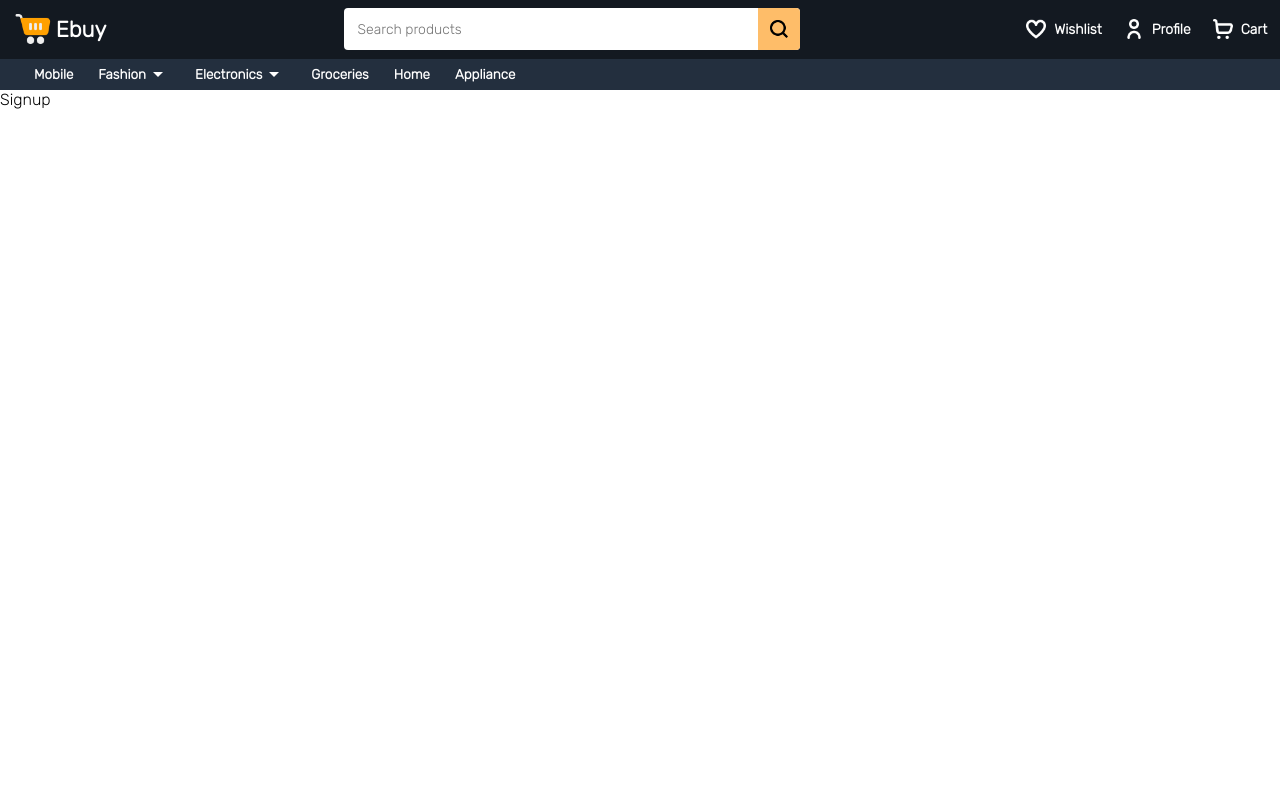
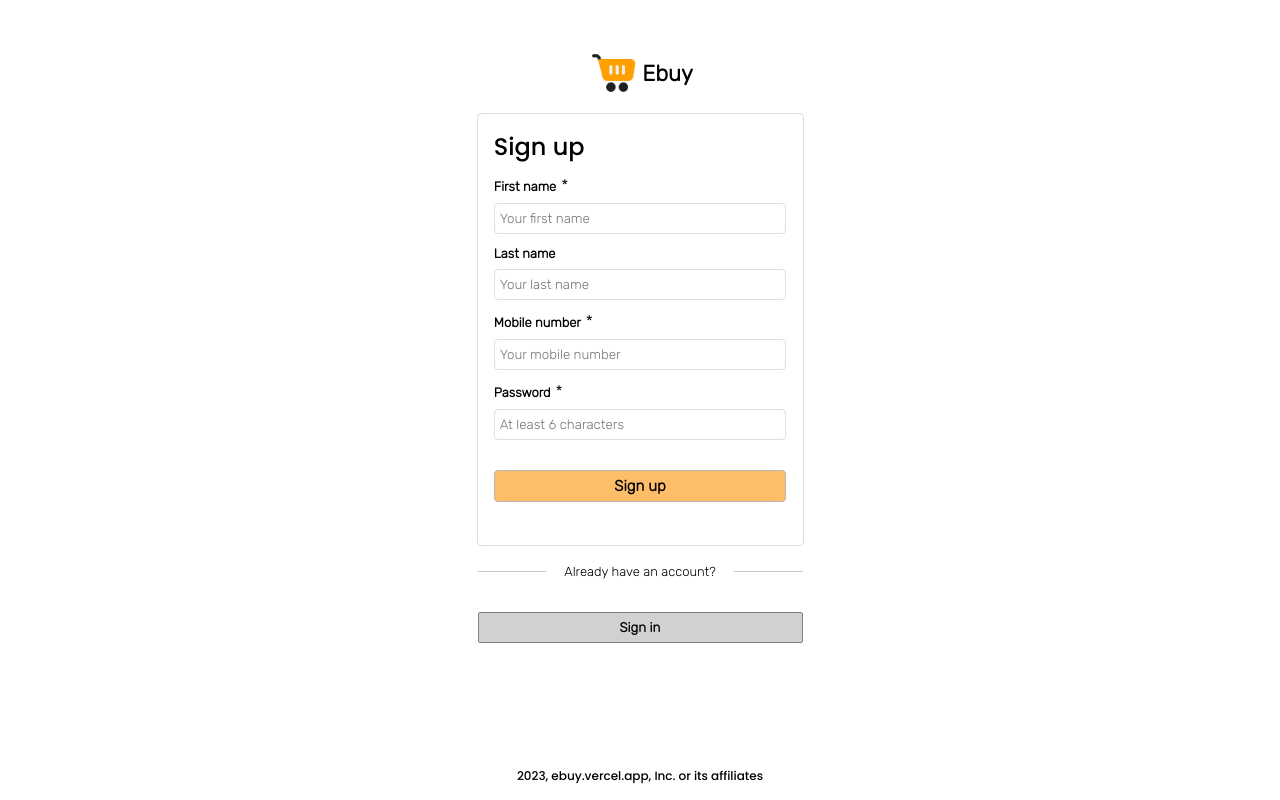
Before and after one commit to nisabmohd/Ebuy, a React (Vite) app in the folder client/: page /signup in a window 1280 px wide. Built offline with nearby package versions, Linux system fonts and the light colour scheme.

Commit message:
signup page added with functionality

```diff
--- a/client/src/App.tsx
+++ b/client/src/App.tsx
@@ -60,7 +60,10 @@ function App() {
                 path="/login"
                 element={<Login setHideNav={setHideNav} />}
               />
-              <Route path="/signup" element={<Signup />} />
+              <Route
+                path="/signup"
+                element={<Signup setHideNav={setHideNav} />}
+              />
             </Routes>
           </div>
         </div>
--- /dev/null
+++ b/client/src/components/Footer.tsx
@@ -0,0 +1,18 @@
+import React from "react";
+
+export default function Footer(): JSX.Element {
+  return (
+    <div
+      style={{
+        textAlign: "center",
+        position: "absolute",
+        bottom: "15px",
+        fontFamily: "poppins",
+        fontSize: "12px",
+        fontWeight: "lighter",
+      }}
+    >
+      {new Date().getFullYear()}, ebuy.vercel.app, Inc. or its affiliates
+    </div>
+  );
+}
--- a/client/src/pages/Login.tsx
+++ b/client/src/pages/Login.tsx
@@ -2,6 +2,7 @@ import { useQuery } from "@tanstack/react-query";
 import { useEffect, useState } from "react";
 import { useNavigate } from "react-router-dom";
 import { useAppContext } from "../App";
+import Footer from "../components/Footer";
 import Logo from "../components/navbar/Logo";
 import { useAuth, userType } from "../contexts/AuthContext";
 import { httpRequest } from "../interceptor/axiosInterceptor";
@@ -102,6 +103,7 @@ export default function Login({
             Email or phone number
           </p>
           <input
+            placeholder="Mobile or email"
             type="text"
             value={credentials.emailOrPhone}
             onChange={(e) =>
@@ -137,6 +139,7 @@ export default function Login({
             Password
           </p>
           <input
+            placeholder="Your account password"
             type="password"
             value={credentials.password}
             onChange={(e) =>
@@ -219,6 +222,7 @@ export default function Login({
       >
         Create new account
       </button>
+      <Footer />
     </div>
   );
 }
--- a/client/src/pages/Signup.tsx
+++ b/client/src/pages/Signup.tsx
@@ -1,3 +1,325 @@
-export default function Signup() {
-  return <div>Signup</div>;
+import { useQuery } from "@tanstack/react-query";
+import { useEffect, useState } from "react";
+import { useNavigate } from "react-router-dom";
+import { useAppContext } from "../App";
+import Footer from "../components/Footer";
+import Logo from "../components/navbar/Logo";
+import { useAuth, userType } from "../contexts/AuthContext";
+import { httpRequest } from "../interceptor/axiosInterceptor";
+import { url } from "../url";
+
+export default function Signup({
+  setHideNav,
+}: {
+  setHideNav: (val: boolean) => void;
+}) {
+  const navigate = useNavigate();
+  const { handleToast } = useAppContext();
+  const { handleLoginUser } = useAuth();
+  const [credentials, setCredentials] = useState({
+    mobile: "",
+    password: "",
+    firstname: "",
+    lastname: "",
+  });
+  useEffect(() => {
+    setHideNav(true);
+  }, []);
+
+  const { refetch } = useQuery({
+    queryFn: () => httpRequest.post(`${url}/auth/signup`, credentials),
+    queryKey: ["login"],
+    enabled: false,
+    onSuccess: (res) => {
+      console.log(res.data);
+      localStorage.setItem("refresh_token", res.data.refresh_token);
+      localStorage.setItem("access_token", res.data.access_token);
+      localStorage.setItem("user", JSON.stringify(res.data.user));
+      localStorage.setItem("cart", JSON.stringify([]));
+      handleLoginUser(res.data.user as userType);
+      setHideNav(false);
+      navigate("/");
+    },
+  });
+  function handleSingup() {
+    if (
+      credentials.mobile &&
+      credentials.firstname &&
+      credentials.password &&
+      credentials.password.length >= 6
+    )
+      refetch();
+    else handleToast("All credentials required", "error");
+  }
+
+  return (
+    <div
+      style={{
+        display: "flex",
+        flexDirection: "column",
+        alignItems: "center",
+        paddingTop: "6vh",
+      }}
+    >
+      <Logo black={true} large={true} />
+      <div
+        className="_box_login"
+        style={{
+          display: "flex",
+          flexDirection: "column",
+          alignItems: "flex-start",
+          width: "325px",
+          marginTop: "15px",
+          border: "1px solid #e0dede",
+          borderRadius: "4px",
+          padding: "15px 0",
+          gap: "12px",
+          paddingBottom: "25px",
+        }}
+      >
+        <h2
+          style={{
+            width: "90%",
+            margin: "auto",
+            fontFamily: "Poppins",
+            fontWeight: "500",
+          }}
+        >
+          Sign up
+        </h2>
+
+        <div
+          className="input"
+          style={{
+            width: "90%",
+            margin: "auto",
+            display: "flex",
+            flexDirection: "column",
+          }}
+        >
+          <p
+            style={{
+              fontWeight: "bold",
+              marginBottom: "8px",
+              fontSize: "13px",
+            }}
+          >
+            First name
+            <span
+              style={{
+                fontWeight: "normal",
+                fontSize: "16px",
+                marginBottom: "-8px",
+                marginLeft: "5px",
+              }}
+            >
+              *
+            </span>
+          </p>
+          <input
+            type="text"
+            value={credentials.firstname}
+            onChange={(e) =>
+              setCredentials((prev) => {
+                return { ...prev, firstname: e.target.value };
+              })
+            }
+            placeholder="Your first name"
+            style={{
+              height: "29px",
+              borderRadius: "4px",
+              border: "1px solid #e0dede",
+              outline: "none",
+              paddingLeft: "5px",
+            }}
+          />
+        </div>
+        <div
+          className="input"
+          style={{
+            width: "90%",
+            margin: "auto",
+            display: "flex",
+            flexDirection: "column",
+          }}
+        >
+          <p
+            style={{
+              fontWeight: "bold",
+              marginBottom: "8px",
+              fontSize: "13px",
+            }}
+          >
+            Last name
+          </p>
+          <input
+            value={credentials.lastname}
+            onChange={(e) =>
+              setCredentials((prev) => {
+                return { ...prev, lastname: e.target.value };
+              })
+            }
+            type="text"
+            placeholder="Your last name"
+            style={{
+              height: "29px",
+              borderRadius: "4px",
+              border: "1px solid #e0dede",
+              outline: "none",
+              paddingLeft: "5px",
+            }}
+          />
+        </div>
+        <div
+          className="input"
+          style={{
+            width: "90%",
+            margin: "auto",
+            display: "flex",
+            flexDirection: "column",
+          }}
+        >
+          <p
+            style={{
+              fontWeight: "bold",
+              marginBottom: "8px",
+              fontSize: "13px",
+            }}
+          >
+            Mobile number
+            <span
+              style={{
+                fontWeight: "normal",
+                fontSize: "16px",
+                marginBottom: "-8px",
+                marginLeft: "5px",
+              }}
+            >
+              *
+            </span>
+          </p>
+          <input
+            value={credentials.mobile}
+            onChange={(e) =>
+              setCredentials((prev) => {
+                return { ...prev, mobile: e.target.value };
+              })
+            }
+            type="text"
+            placeholder="Your mobile number"
+            style={{
+              height: "29px",
+              borderRadius: "4px",
+              border: "1px solid #e0dede",
+              outline: "none",
+              paddingLeft: "5px",
+            }}
+          />
+        </div>
+        <div
+          className="input"
+          style={{
+            width: "90%",
+            margin: "auto",
+            display: "flex",
+            flexDirection: "column",
+          }}
+        >
+          <p
+            style={{
+              fontWeight: "bold",
+              marginBottom: "8px",
+              fontSize: "13px",
+            }}
+          >
+            Password
+            <span
+              style={{
+                fontWeight: "normal",
+                fontSize: "16px",
+                marginBottom: "-8px",
+                marginLeft: "5px",
+              }}
+            >
+              *
+            </span>
+          </p>
+          <input
+            value={credentials.password}
+            onChange={(e) =>
+              setCredentials((prev) => {
+                return { ...prev, password: e.target.value };
+              })
+            }
+            type="password"
+            placeholder="At least 6 characters"
+            style={{
+              height: "29px",
+              borderRadius: "4px",
+              border: "1px solid #e0dede",
+              outline: "none",
+              paddingLeft: "5px",
+            }}
+          />
+        </div>
+        <button
+          onClick={handleSingup}
+          style={{
+            width: "90%",
+            margin: "auto",
+            backgroundColor: "#febd69",
+            padding: "6px 0",
+            outline: "none",
+            border: "1px solid #bab4b4",
+            borderRadius: "4px",
+            marginBottom: "18px",
+            marginTop: "18px",
+            fontWeight: "bold",
+            cursor: "pointer",
+            fontSize: "15px",
+          }}
+        >
+          Sign up
+        </button>
+      </div>
+      <div
+        className="linebar"
+        style={{
+          display: "flex",
+          flexDirection: "row",
+          alignItems: "center",
+          width: "325px",
+          justifyContent: "space-between",
+          margin: "18px 0",
+        }}
+      >
+        <div
+          style={{ backgroundColor: "#c8c8c8", height: "1px", width: "21%" }}
+          className="line"
+        ></div>
+        <p style={{ fontSize: "13px" }}>Already have an account?</p>
+        <div
+          style={{ backgroundColor: "#c8c8c8", height: "1px", width: "21%" }}
+          className="line"
+        ></div>
+      </div>
+      <button
+        onClick={() => navigate("/login")}
+        style={{
+          backgroundColor: "#d1d1d1",
+          padding: "7px 0",
+          width: "325px",
+          fontWeight: "bold",
+          borderRadius: "2px",
+          outline: "none",
+          marginTop: "15px",
+          border: "1px solid gray",
+          cursor: "pointer",
+        }}
+      >
+        Sign in
+      </button>
+      <Footer />
+    </div>
+  );
 }
```
